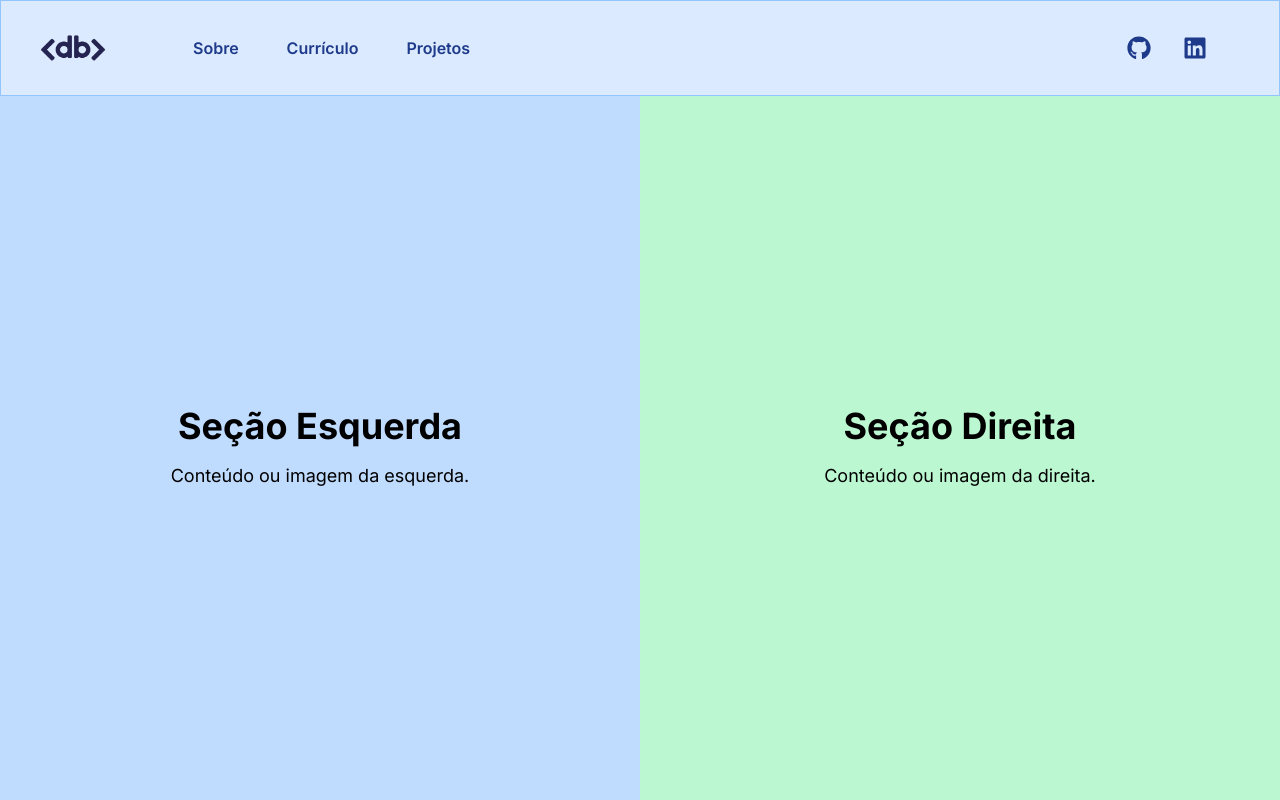
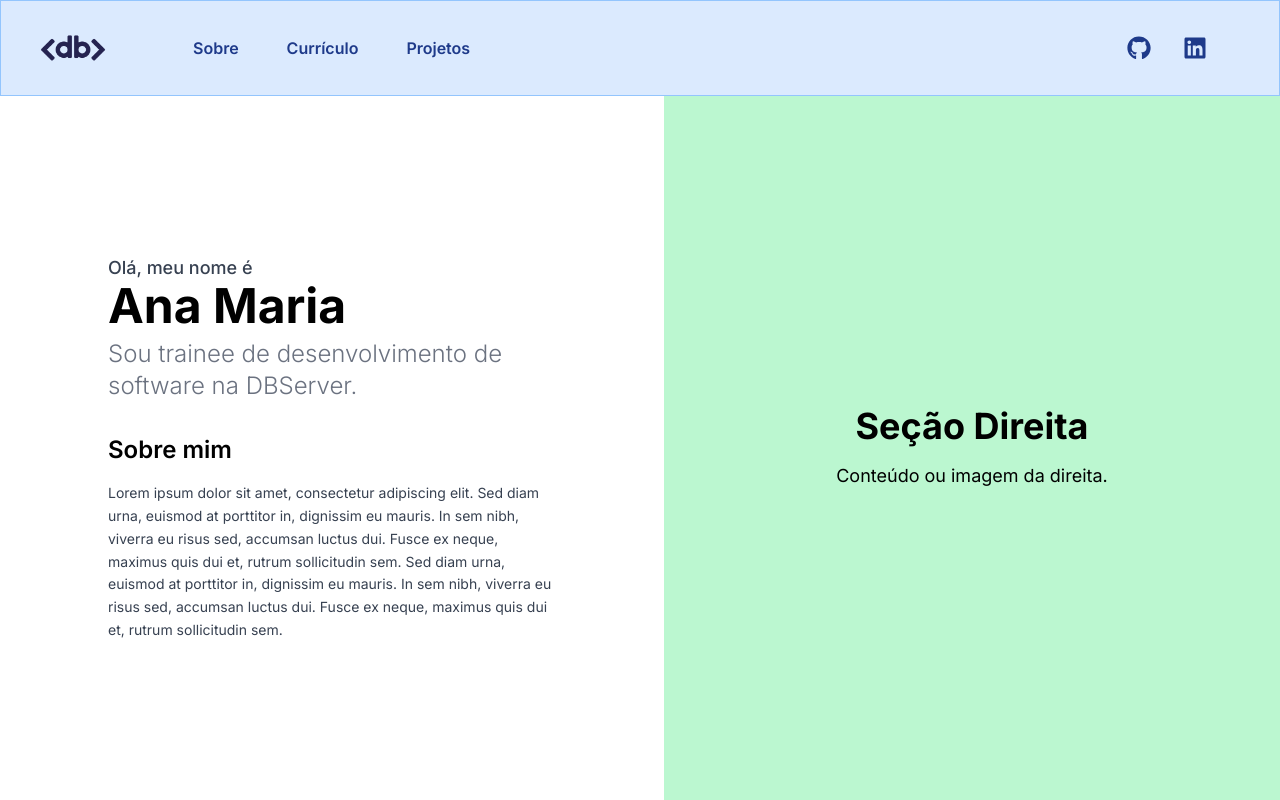
Before and after one commit to Nicolasmoss92/portifolio_nicolas, a Next.js app: page /home in a window 1280 px wide. Built offline with nearby package versions, Linux system fonts and the light colour scheme.

Commit message:
feat: left section

```diff
--- a/src/app/home/page.tsx
+++ b/src/app/home/page.tsx
@@ -13,10 +13,25 @@ export default function Home() {
       {/* Divisão da página em duas colunas */}
       <main className="flex-1 flex flex-col md:flex-row">
         {/* Coluna da Esquerda */}
-        <section className="flex-1 flex justify-center items-center bg-blue-200">
-          <div className="text-center">
-            <h1 className="text-4xl font-bold">Seção Esquerda</h1>
-            <p className="mt-4 text-lg">Conteúdo ou imagem da esquerda.</p>
+        <section className="flex-1 flex justify-center items-center bg-white p-6">
+          <div className="max-w-md text-left">
+            <p className="text-lg font-medium text-gray-700">Olá, meu nome é</p>
+            <h1 className="text-5xl font-bold mb-2">Ana Maria</h1>
+            <p className="text-2xl font-light text-gray-500">
+              Sou trainee de desenvolvimento de software na DBServer.
+            </p>
+
+            <div className="mt-8">
+              <h2 className="text-2xl font-semibold mb-4">Sobre mim</h2>
+              <p className="text-sm text-gray-700 leading-relaxed">
+                Lorem ipsum dolor sit amet, consectetur adipiscing elit. Sed diam urna,
+                euismod at porttitor in, dignissim eu mauris. In sem nibh, viverra eu risus
+                sed, accumsan luctus dui. Fusce ex neque, maximus quis dui et, rutrum
+                sollicitudin sem. Sed diam urna, euismod at porttitor in, dignissim eu
+                mauris. In sem nibh, viverra eu risus sed, accumsan luctus dui. Fusce ex
+                neque, maximus quis dui et, rutrum sollicitudin sem.
+              </p>
+            </div>
           </div>
         </section>
 
```
